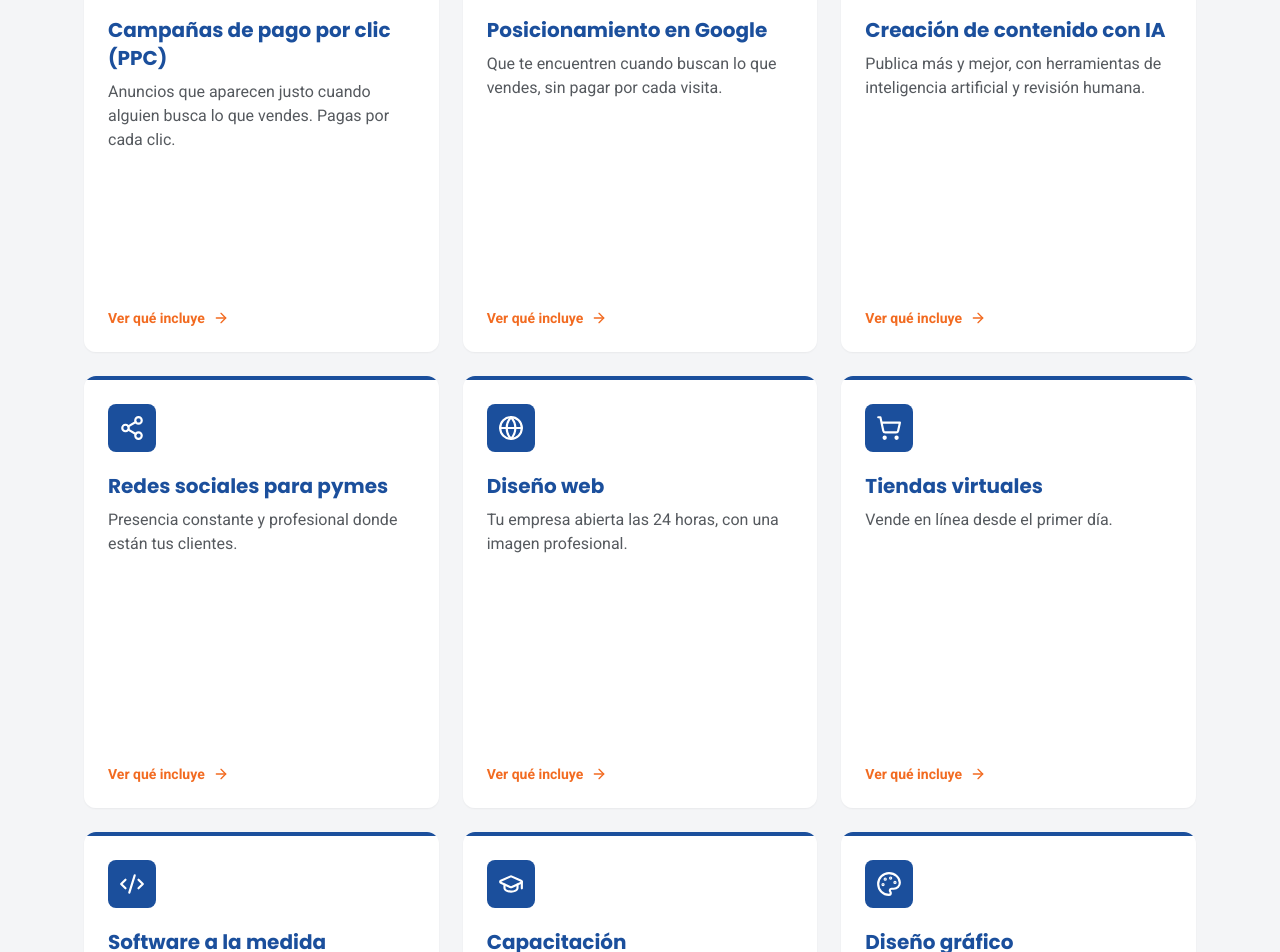
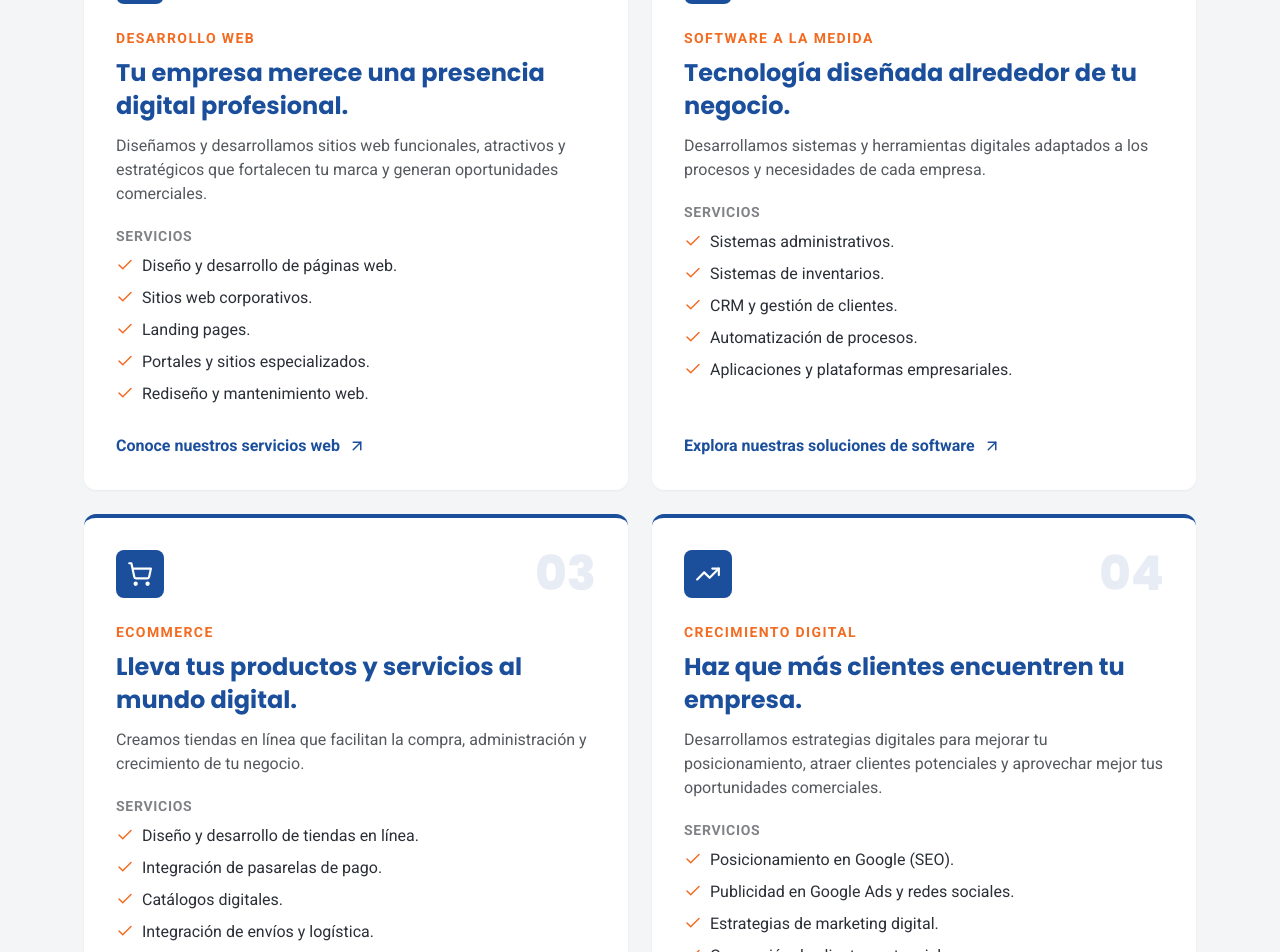
Before and after one commit to ncytecknicolor/clody2, a Next.js app: page / in a window 1280 px wide. Shown: the part 1280-2232 px from the top of the page. Built offline with nearby package versions, Linux system fonts and the light colour scheme.

Commit message:
Add files via upload

```diff
--- a/components/Servicios.tsx
+++ b/components/Servicios.tsx
@@ -1,92 +1,59 @@
-'use client';
-import { useEffect, useRef, useState } from 'react';
-import { Globe, Search, Code2, ShoppingCart, Share2, Palette, MousePointerClick, Sparkles, GraduationCap, X, Check, ArrowRight } from 'lucide-react';
+import { Globe, Code2, ShoppingCart, TrendingUp, Check, ArrowUpRight } from 'lucide-react';
 
-// Orden = prioridad de mercado. Para cambiarlo, mueve los bloques de lugar.
+// Cuando existan páginas propias por servicio, cambia cada href (ej. '/servicios/desarrollo-web').
 const servicios = [
-  { icon: MousePointerClick, t: 'Campañas de pago por clic (PPC)', promesa: 'Anuncios que aparecen justo cuando alguien busca lo que vendes. Pagas por cada clic.',
-    incluye: ['Campañas en Google Ads y en redes sociales', 'Selección de palabras clave y de audiencia', 'Anuncios y páginas de destino pensados para convertir', 'Seguimiento de clics, contactos y costo por cliente potencial'],
-    ideal: 'Negocios que quieren resultados rápidos y medibles, o que lanzan un producto o promoción.' },
-  { icon: Search, t: 'Posicionamiento en Google', promesa: 'Que te encuentren cuando buscan lo que vendes, sin pagar por cada visita.',
-    incluye: ['Revisión técnica y de contenido de tu sitio', 'Palabras clave según lo que busca tu cliente', 'Posicionamiento local en Google y Google Maps', 'Reportes de avances'],
-    ideal: 'Negocios con sitio web que casi no reciben visitas ni contactos.' },
-  { icon: Sparkles, t: 'Creación de contenido con IA', promesa: 'Publica más y mejor, con herramientas de inteligencia artificial y revisión humana.',
-    incluye: ['Textos para redes, blog y correo con el tono de tu marca', 'Imágenes y piezas gráficas creadas con IA', 'Guiones y videos cortos para redes', 'Revisión humana de calidad, datos y estilo de marca'],
-    ideal: 'Pymes que necesitan publicar seguido sin contratar un equipo completo.' },
-  { icon: Share2, t: 'Redes sociales para pymes', promesa: 'Presencia constante y profesional donde están tus clientes.',
-    incluye: ['Identidad visual para tus perfiles', 'Calendario de publicaciones', 'Diseño de imágenes y piezas gráficas', 'Campañas y reporte de resultados'],
-    ideal: 'Pymes que publican sin estrategia o sin tiempo para hacerlo.' },
-  { icon: Globe, t: 'Diseño web', promesa: 'Tu empresa abierta las 24 horas, con una imagen profesional.',
-    incluye: ['Sitio corporativo o landing page a la medida', 'Diseño adaptado a celular, tablet y computadora', 'Formulario de contacto y botón de WhatsApp', 'Estructura lista para aparecer en Google'],
-    ideal: 'Empresas sin sitio web, o con uno que ya se ve desactualizado.' },
-  { icon: ShoppingCart, t: 'Tiendas virtuales', promesa: 'Vende en línea desde el primer día.',
-    incluye: ['Catálogo de productos y carrito de compra', 'Pagos con tarjeta y otras formas de pago', 'Cálculo y gestión de envíos', 'Panel para administrar tus pedidos'],
-    ideal: 'Comercios y marcas que quieren vender por internet.' },
-  { icon: Code2, t: 'Software a la medida', promesa: 'Automatiza lo que hoy haces a mano.',
-    incluye: ['Análisis de tu proceso antes de programar', 'Sistemas web: inventarios, nómina, encuestas, reportes', 'Usuarios con permisos y acceso seguro', 'Capacitación y soporte después de la entrega'],
-    ideal: 'Empresas que trabajan con hojas de Excel y procesos repetitivos.' },
-  { icon: GraduationCap, t: 'Capacitación', promesa: 'Tu equipo aprende a usar las herramientas digitales y a sacarles provecho.',
-    incluye: ['Cursos presenciales de WordPress y de posicionamiento en Google', 'Talleres de marketing digital y redes sociales', 'Uso de inteligencia artificial en el trabajo diario', 'Para equipos o personas, con material de apoyo'],
-    ideal: 'Equipos que quieren manejar su propia página y marketing, o profesionales que desean actualizarse.' },
-  { icon: Palette, t: 'Diseño gráfico', promesa: 'Una marca que se reconoce y se recuerda.',
-    incluye: ['Logotipo e identidad de marca', 'Empaques y etiquetas', 'Diseño editorial: catálogos, folletos, revistas', 'Material POP e impresos de todo tipo'],
-    ideal: 'Marcas nuevas, o que quieren renovar su imagen.' },
+  { n: '01', icon: Globe, t: 'Desarrollo web',
+    titulo: 'Tu empresa merece una presencia digital profesional.',
+    texto: 'Diseñamos y desarrollamos sitios web funcionales, atractivos y estratégicos que fortalecen tu marca y generan oportunidades comerciales.',
+    lista: ['Diseño y desarrollo de páginas web.', 'Sitios web corporativos.', 'Landing pages.', 'Portales y sitios especializados.', 'Rediseño y mantenimiento web.'],
+    cta: 'Conoce nuestros servicios web', href: '#contacto' },
+  { n: '02', icon: Code2, t: 'Software a la medida',
+    titulo: 'Tecnología diseñada alrededor de tu negocio.',
+    texto: 'Desarrollamos sistemas y herramientas digitales adaptados a los procesos y necesidades de cada empresa.',
+    lista: ['Sistemas administrativos.', 'Sistemas de inventarios.', 'CRM y gestión de clientes.', 'Automatización de procesos.', 'Aplicaciones y plataformas empresariales.'],
+    cta: 'Explora nuestras soluciones de software', href: '#contacto' },
+  { n: '03', icon: ShoppingCart, t: 'Ecommerce',
+    titulo: 'Lleva tus productos y servicios al mundo digital.',
+    texto: 'Creamos tiendas en línea que facilitan la compra, administración y crecimiento de tu negocio.',
+    lista: ['Diseño y desarrollo de tiendas en línea.', 'Integración de pasarelas de pago.', 'Catálogos digitales.', 'Integración de envíos y logística.', 'Administración y optimización de ecommerce.'],
+    cta: 'Descubre nuestras soluciones de comercio electrónico', href: '#contacto' },
+  { n: '04', icon: TrendingUp, t: 'Crecimiento digital',
+    titulo: 'Haz que más clientes encuentren tu empresa.',
+    texto: 'Desarrollamos estrategias digitales para mejorar tu posicionamiento, atraer clientes potenciales y aprovechar mejor tus oportunidades comerciales.',
+    lista: ['Posicionamiento en Google (SEO).', 'Publicidad en Google Ads y redes sociales.', 'Estrategias de marketing digital.', 'Generación de clientes potenciales.', 'Analítica y optimización de conversiones.'],
+    cta: 'Conoce cómo impulsar tu crecimiento', href: '#contacto' },
 ];
 
-const cara = 'flex flex-col p-6 transition-opacity duration-300 [grid-area:1/1] motion-reduce:transition-none';
-
 export default function Servicios() {
-  const [abierto, setAbierto] = useState<number | null>(null);
-  const ultimo = useRef<number | null>(null);
-  useEffect(() => {
-    if (abierto !== null) document.getElementById(`cerrar-${abierto}`)?.focus();
-    else if (ultimo.current !== null) document.getElementById(`abrir-${ultimo.current}`)?.focus();
-  }, [abierto]);
-
   return (
     <section id="servicios" className="bg-niebla py-20">
       <div className="mx-auto max-w-6xl px-5">
         <h2 className="font-display text-3xl font-bold md:text-4xl">Lo que hacemos por tu empresa</h2>
-        <p className="mt-3 max-w-xl text-grafito/80">Elige un servicio para ver qué incluye y para quién es.</p>
-        <ul className="mt-10 grid auto-rows-fr gap-6 md:grid-cols-2 lg:grid-cols-3">
-          {servicios.map(({ icon: Icon, t, promesa, incluye, ideal }, k) => {
-            const on = abierto === k;
-            return (
-              <li key={t} onKeyDown={(e) => e.key === 'Escape' && setAbierto(null)}
-                className="group grid overflow-hidden rounded-xl shadow-sm transition duration-300 hover:-translate-y-1 hover:shadow-lg motion-reduce:transform-none">
-                {/* Cara frontal */}
-                <div className={`${cara} border-t-4 border-azul bg-white ${on ? 'pointer-events-none invisible opacity-0' : 'opacity-100'}`}>
+        <p className="mt-3 max-w-xl text-grafito/80">Cuatro áreas de trabajo para hacer crecer tu empresa.</p>
+        <ul className="mt-10 grid auto-rows-fr gap-6 md:grid-cols-2">
+          {servicios.map(({ n, icon: Icon, t, titulo, texto, lista, cta, href }) => (
+            <li key={t} className="group flex flex-col rounded-xl border-t-4 border-azul bg-white p-8 shadow-sm transition duration-300 hover:-translate-y-1 hover:border-naranja hover:shadow-lg motion-reduce:transform-none">
+              <div className="flex items-start justify-between">
                 <div className="flex h-12 w-12 items-center justify-center rounded-lg bg-azul text-white transition-colors group-hover:bg-naranja">
                   <Icon size={26} />
                 </div>
-                  <h3 className="mt-5 font-display text-xl font-bold text-azul">{t}</h3>
-                  <p className="mt-2 text-grafito/80">{promesa}</p>
-                  <button id={`abrir-${k}`} aria-expanded={on} onClick={() => { ultimo.current = k; setAbierto(k); }}
-                    className="mt-auto flex items-center gap-2 pt-6 text-sm font-semibold text-naranja">
-                    Ver qué incluye <ArrowRight size={16} />
-                  </button>
+                <span aria-hidden className="font-display text-5xl font-extrabold text-azul/10 transition-colors group-hover:text-naranja/30">{n}</span>
               </div>
-                {/* Cara de detalle */}
-                <div className={`${cara} border-t-4 border-naranja bg-azul-oscuro text-white ${on ? 'opacity-100' : 'pointer-events-none invisible opacity-0'}`}>
-                  <div className="flex items-start justify-between gap-3">
-                    <h3 className="font-display text-lg font-bold">{t}</h3>
-                    <button id={`cerrar-${k}`} aria-label={`Cerrar detalle de ${t}`} onClick={() => setAbierto(null)} className="rounded-full p-1 hover:bg-white/15">
-                      <X size={20} />
-                    </button>
-                  </div>
-                  <ul className="mt-4 space-y-2">
-                    {incluye.map((i) => (
-                      <li key={i} className="flex gap-2 text-sm"><Check size={16} className="mt-0.5 shrink-0 text-naranja-claro" />{i}</li>
+              <h3 className="mt-6 text-sm font-semibold uppercase tracking-widest text-naranja">{t}</h3>
+              <p className="mt-2 font-display text-2xl font-bold leading-snug text-azul">{titulo}</p>
+              <p className="mt-3 text-grafito/80">{texto}</p>
+              <p className="mt-5 text-sm font-semibold uppercase tracking-wider text-grafito/60">Servicios</p>
+              <ul className="mt-2 space-y-2">
+                {lista.map((i) => (
+                  <li key={i} className="flex gap-2"><Check size={18} className="mt-0.5 shrink-0 text-naranja" />{i}</li>
                 ))}
               </ul>
-                  <p className="mt-4 rounded-md bg-white/10 p-3 text-sm"><strong>Ideal para:</strong> {ideal}</p>
-                  <a href="#contacto" className="mt-auto inline-flex items-center gap-2 pt-5 font-semibold text-naranja-claro hover:text-white">
-                    Cotizar este servicio <ArrowRight size={16} />
+              <a href={href} className="mt-auto inline-flex items-center gap-2 pt-7 font-semibold text-azul hover:text-naranja">
+                {cta}
+                <ArrowUpRight size={18} className="transition-transform group-hover:-translate-y-0.5 group-hover:translate-x-0.5" />
               </a>
-                </div>
             </li>
-            );
-          })}
+          ))}
         </ul>
       </div>
     </section>
```
Lines whose indentation alone changed are shown as unchanged.
